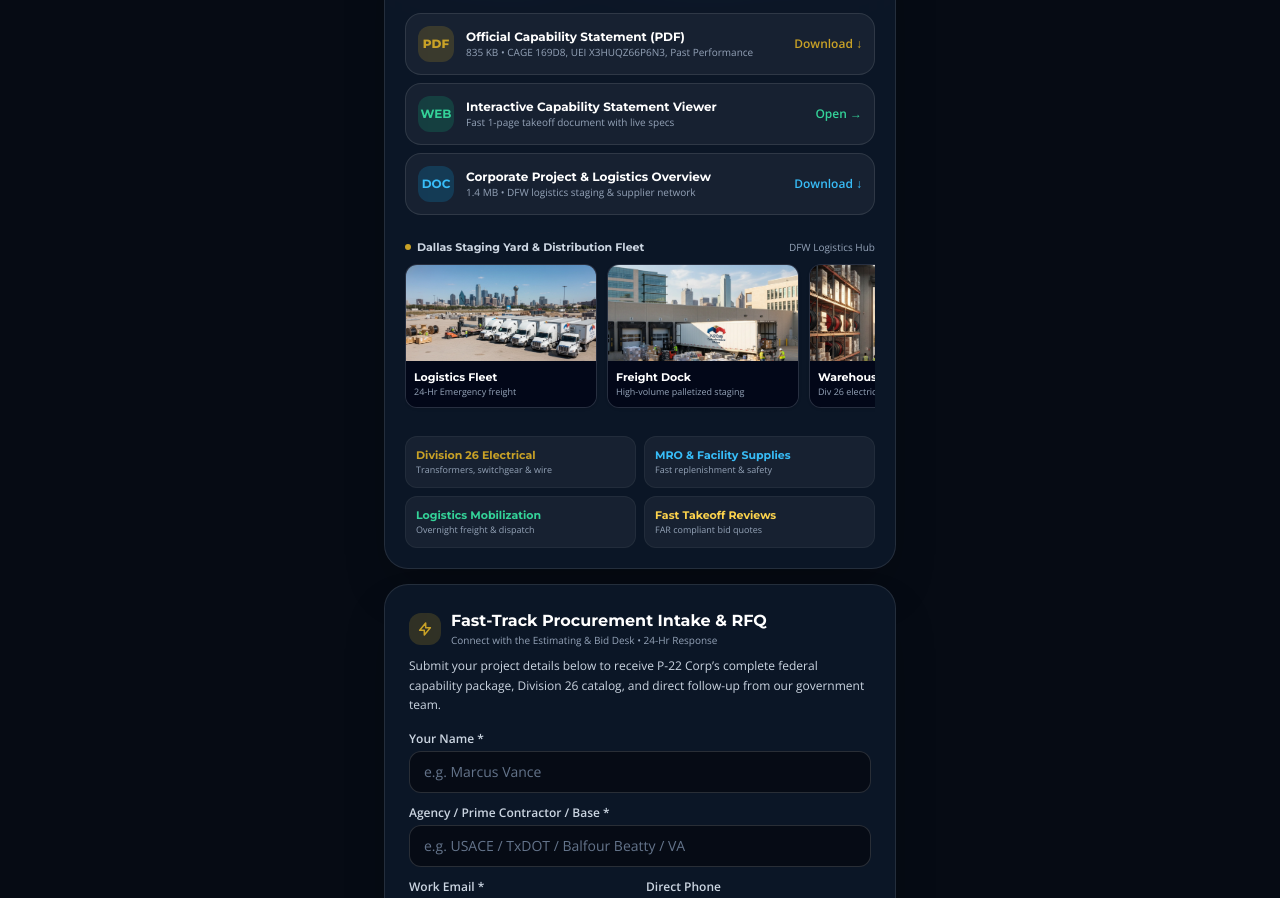
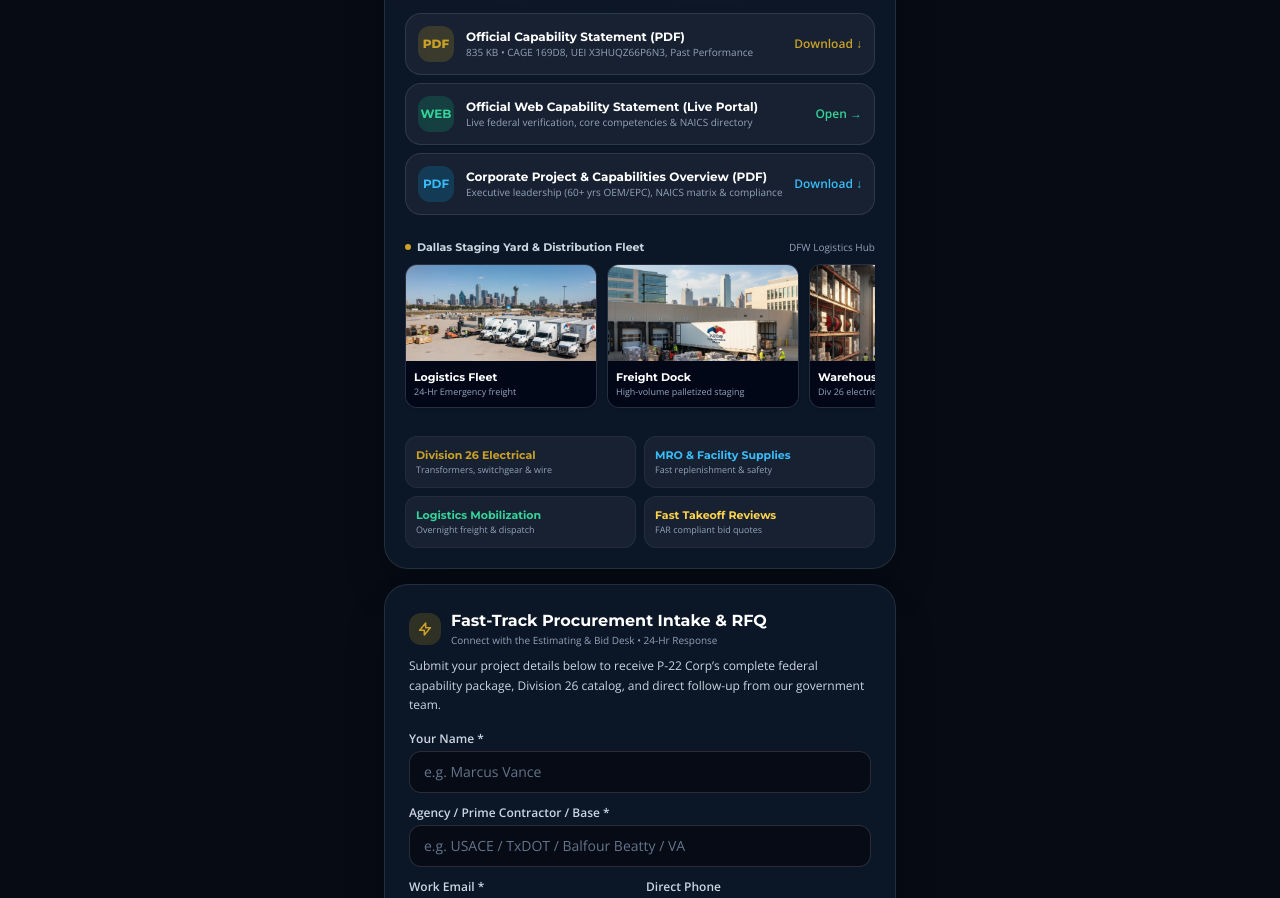
Before and after one commit to juanliri/p22-digital-card, a plain HTML site: page index.html in a window 1280 px wide. Shown: the part 849-1747 px from the top of the page. Drawn offline with nearby package versions, Linux system fonts and the light colour scheme; a script that the page names is missing.

Commit message:
feat: replace obsolete overview with authentic 2-page Corporate Overview PDF and link official capabilities page

```diff
--- a/index.html
+++ b/index.html
@@ -347,8 +347,8 @@
           </span>
         </a>
 
-        <!-- Attachment 2: Interactive 1-Page Viewer -->
-        <a href="capability-statement.html" target="_blank"
+        <!-- Attachment 2: Official Web Capability Statement (Live Portal) -->
+        <a href="https://www.p22corp.com/capabilities" target="_blank"
            class="flex items-center justify-between p-3 rounded-2xl bg-white/5 hover:bg-white/10 border border-white/10 transition group">
           <div class="flex items-center gap-3">
             <div class="w-9 h-9 rounded-xl bg-emerald-500/20 text-emerald-400 flex items-center justify-center font-montserrat font-bold text-xs shrink-0">
@@ -356,9 +356,9 @@
             </div>
             <div class="text-left">
               <h4 class="text-xs font-montserrat font-bold text-white group-hover:text-emerald-300 transition">
-                Interactive Capability Statement Viewer
+                Official Web Capability Statement (Live Portal)
               </h4>
-              <p class="text-[10px] text-slate-400">Fast 1-page takeoff document with live specs</p>
+              <p class="text-[10px] text-slate-400">Live federal verification, core competencies & NAICS directory</p>
             </div>
           </div>
           <span class="text-xs text-emerald-400 font-semibold flex items-center gap-1 shrink-0 ml-2">
@@ -366,18 +366,18 @@
           </span>
         </a>
 
-        <!-- Attachment 3: Corporate Project & Logistics Overview -->
-        <a href="assets/pdf/P-22_Corporate_Overview.pdf" download="P-22_Corporate_Overview.pdf"
+        <!-- Attachment 3: Corporate Project & Enterprise Capabilities Overview -->
+        <a href="assets/pdf/P-22_Corporate_Overview.pdf" download="P22_Corporate_Overview_Official.pdf" target="_blank"
            class="flex items-center justify-between p-3 rounded-2xl bg-white/5 hover:bg-white/10 border border-white/10 transition group">
           <div class="flex items-center gap-3">
             <div class="w-9 h-9 rounded-xl bg-sky-500/20 text-sky-400 flex items-center justify-center font-montserrat font-bold text-xs shrink-0">
-              DOC
+              PDF
             </div>
             <div class="text-left">
               <h4 class="text-xs font-montserrat font-bold text-white group-hover:text-sky-300 transition">
-                Corporate Project & Logistics Overview
+                Corporate Project & Capabilities Overview (PDF)
               </h4>
-              <p class="text-[10px] text-slate-400">1.4 MB &bull; DFW logistics staging & supplier network</p>
+              <p class="text-[10px] text-slate-400">Executive leadership (60+ yrs OEM/EPC), NAICS matrix & compliance</p>
             </div>
           </div>
           <span class="text-xs text-sky-400 font-semibold flex items-center gap-1 shrink-0 ml-2">
```
Also changed, not shown: 1 other file.
